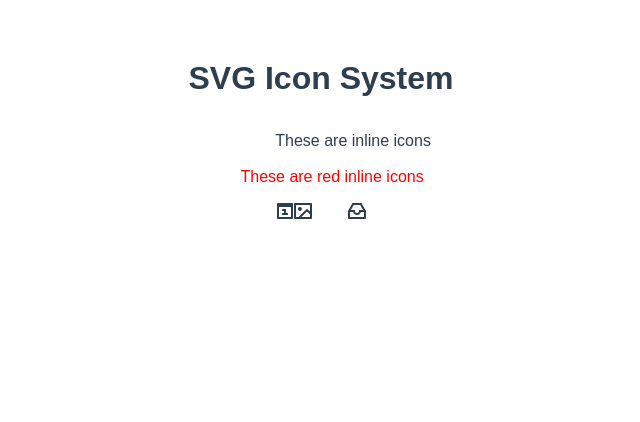
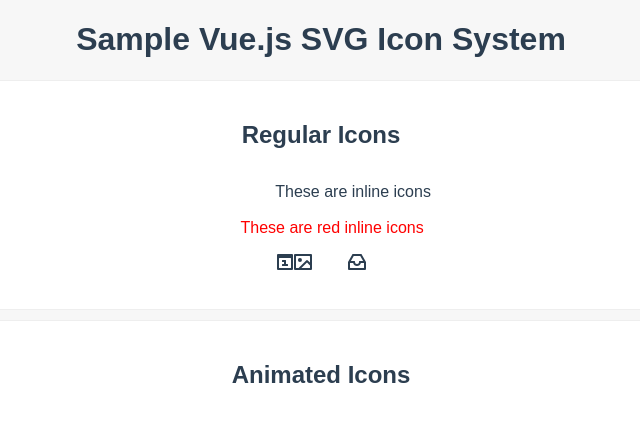
Before and after one commit to sdras/vue-sample-svg-icons, a Vue app: page / in a window 1280 px wide. Shown: the top 422 px of the page, without its empty margins (319-959 px from the left). Built offline with nearby package versions, Linux system fonts and the light colour scheme; some icons are missing; a web font is replaced by a local one.

Commit message:
restructure for new section

```diff
--- a/src/App.vue
+++ b/src/App.vue
@@ -1,28 +1,41 @@
 <template>
   <div id="app">
-    <typography />
+    <main>
+      <h1>Sample Vue.js SVG Icon System</h1>
+      <app-typography-icon />
+      <app-animated-icon />
+    </main>
   </div>
 </template>
 
 <script>
-import Typography from './components/Typography'
+import AppTypographyIcon from './components/AppTypographyIcon'
+import AppAnimatedIcon from './components/AppAnimatedIcon'
 
 export default {
   components: {
-    Typography
+    AppTypographyIcon,
+    AppAnimatedIcon
   }
 }
 </script>
 
 <style>
+body,
+html {
+  margin: 0;
+}
+
 #app {
   font-family: 'Mukta Malar', sans-serif;
   -webkit-font-smoothing: antialiased;
   -moz-osx-font-smoothing: grayscale;
   text-align: center;
   color: #2c3e50;
-  margin-top: 60px;
   font-weight: 300;
+  background: #f7f7f7;
+  width: 100vw;
+  height: 100vh;
 }
 
 h1,
@@ -32,4 +45,17 @@
 h5 {
   font-weight: 800;
 }
+
+main {
+  width: 800px;
+  margin: 0 auto;
+  display: table;
+}
+
+section {
+  padding: 20px;
+  margin-top: 10px;
+  background: #fff;
+  border: 1px solid #eee;
+}
 </style>
--- /dev/null
+++ b/src/components/AppAnimatedIcon.vue
@@ -0,0 +1,14 @@
+<template>
+   <section>
+      <h2>Animated Icons</h2>
+
+    </section>
+</template>
+
+<script>
+export default {}
+</script>
+
+<style scoped>
+
+</style>
--- a/src/components/Typography.vue
+++ b/src/components/AppTypographyIcon.vue
@@ -1,6 +1,6 @@
 <template>
-  <div>
-    <h1>SVG Icon System</h1>
+  <section>
+    <h2>Regular Icons</h2>
     <p>
       <!--you can pass in a smaller width and height as props-->
       <icon-base width="12" height="12"><icon-write /></icon-base>
@@ -23,7 +23,7 @@
       <icon-base><icon-moon /></icon-base>
       <icon-base><icon-box /></icon-base>
     </p>
-  </div>
+  </section>
 </template>
 
 <script>
```
